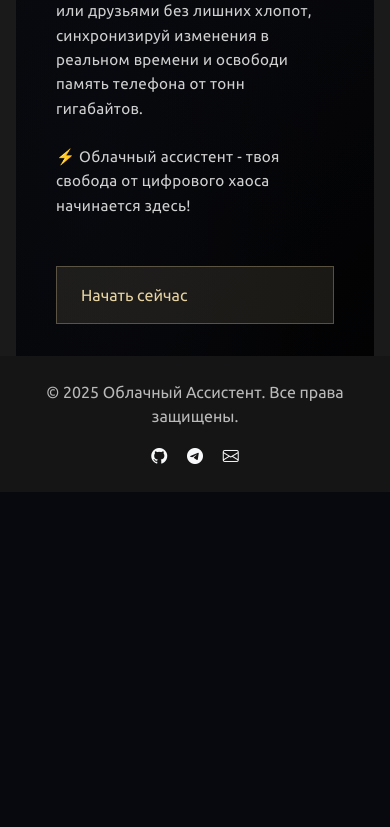
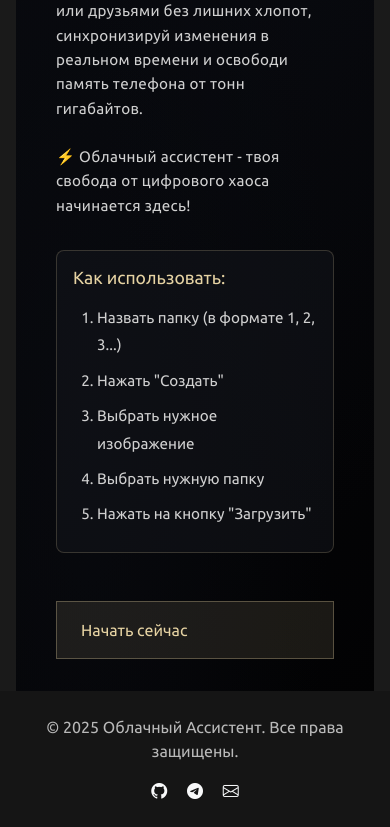
Before and after one commit to katerino4kab/cloud_work, a Flask app: page / in a window 390 px wide. Shown: the part 683-1510 px from the top of the page. Before the commit the page ends 1175 px from the top, so only its background shows below. Run offline with Flask 3, Linux system fonts and the light colour scheme; a user stored in the database is signed in; parts of the project's set-up code (start-up, migrations or seed data) failed here and were passed over; some libraries are stand-ins or nearby versions.

Commit message:
Update index.html
инструкция

```diff
--- a/cloud/app/templates/index.html
+++ b/cloud/app/templates/index.html
@@ -21,6 +21,17 @@
                     🔗 Делись контентом с коллегами или друзьями без лишних хлопот, синхронизируй изменения в реальном времени и освободи память телефона от тонн гигабайтов.<br><br>
                     ⚡ Облачный ассистент - твоя свобода от цифрового хаоса начинается здесь!
                 </p>
+            </div>
+
+            <div class="instructions-section">
+                <h3 class="instructions-heading">Как использовать:</h3>
+                <ol class="instructions-list">
+                    <li>Назвать папку (в формате 1, 2, 3...)</li>
+                    <li>Нажать "Создать"</li>
+                    <li>Выбрать нужное изображение</li>
+                    <li>Выбрать нужную папку</li>
+                    <li>Нажать на кнопку "Загрузить"</li>
+                </ol>
             </div>
 
             <div class="cta-section">
@@ -97,6 +108,32 @@
     margin-bottom: 1.5rem;
 }
 
+.instructions-section {
+    margin-top: 3rem;
+    padding: 1.5rem;
+    background: rgba(20, 22, 28, 0.5);
+    border-radius: 8px;
+    border: 1px solid rgba(230, 211, 163, 0.2);
+}
+
+.instructions-heading {
+    color: #e6d3a3;
+    font-size: 1.3rem;
+    margin-bottom: 1rem;
+    font-weight: 400;
+}
+
+.instructions-list {
+    color: #d0d0d0;
+    padding-left: 1.5rem;
+    line-height: 1.8;
+    margin: 0;
+}
+
+.instructions-list li {
+    margin-bottom: 0.5rem;
+}
+
 .cta-section {
     margin-top: 4rem;
     text-align: center;
@@ -155,6 +192,18 @@
         padding: 0;
     }
 
+    .instructions-section {
+        padding: 1rem;
+    }
+
+    .instructions-heading {
+        font-size: 1.1rem;
+    }
+
+    .instructions-list {
+        font-size: 0.95rem;
+    }
+
     .cta-button {
         width: 100%;
         padding: 1rem 1.5rem;
@@ -181,6 +230,10 @@
         line-height: 1.6;
     }
 
+    .instructions-section {
+        margin-top: 2rem;
+    }
+
     .cta-section {
         margin-top: 3rem;
     }
@@ -199,6 +252,10 @@
         font-size: 0.9rem;
     }
 
+    .instructions-list {
+        font-size: 0.85rem;
+    }
+
     .cta-button {
         font-size: 0.95rem;
     }
```
